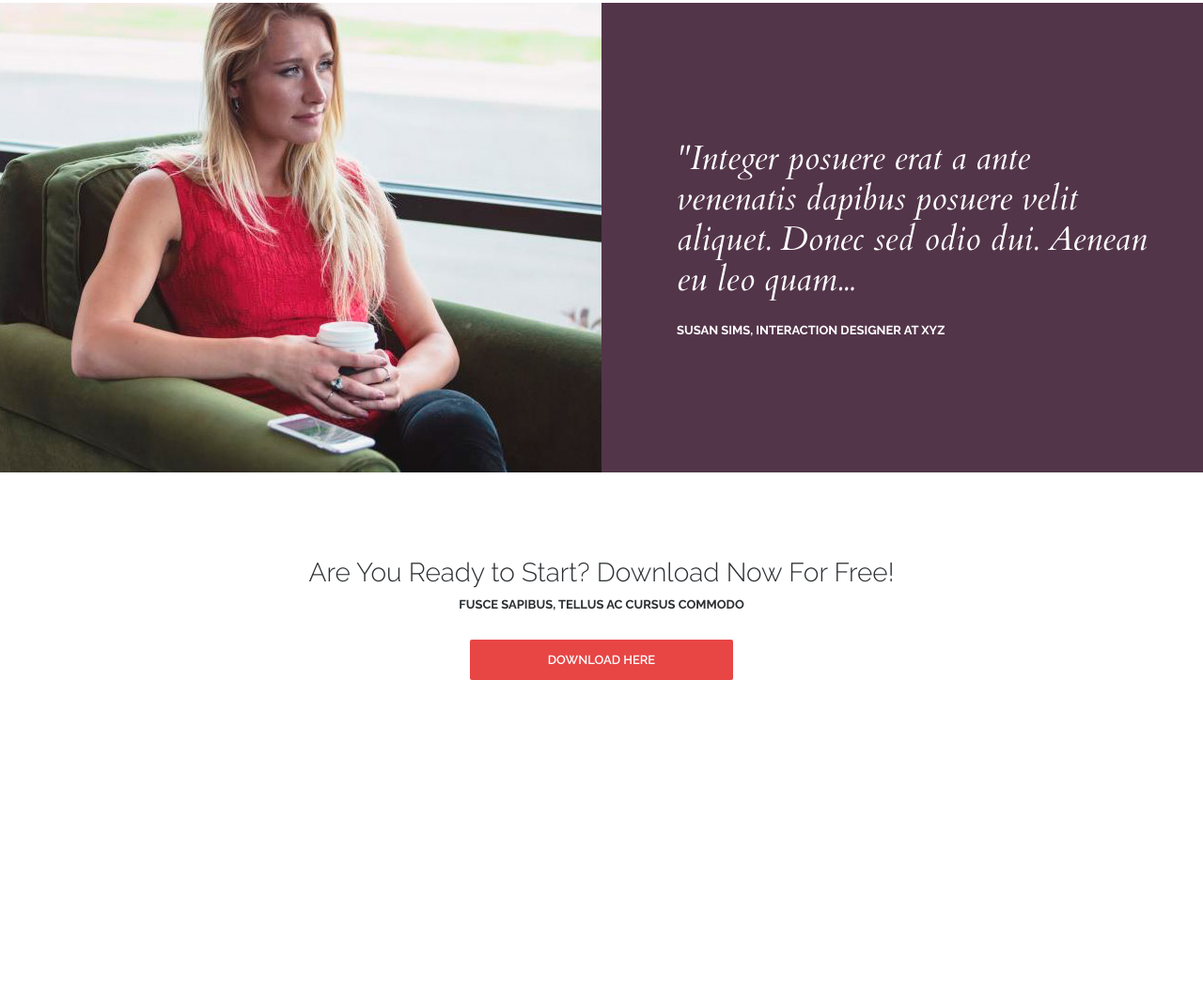
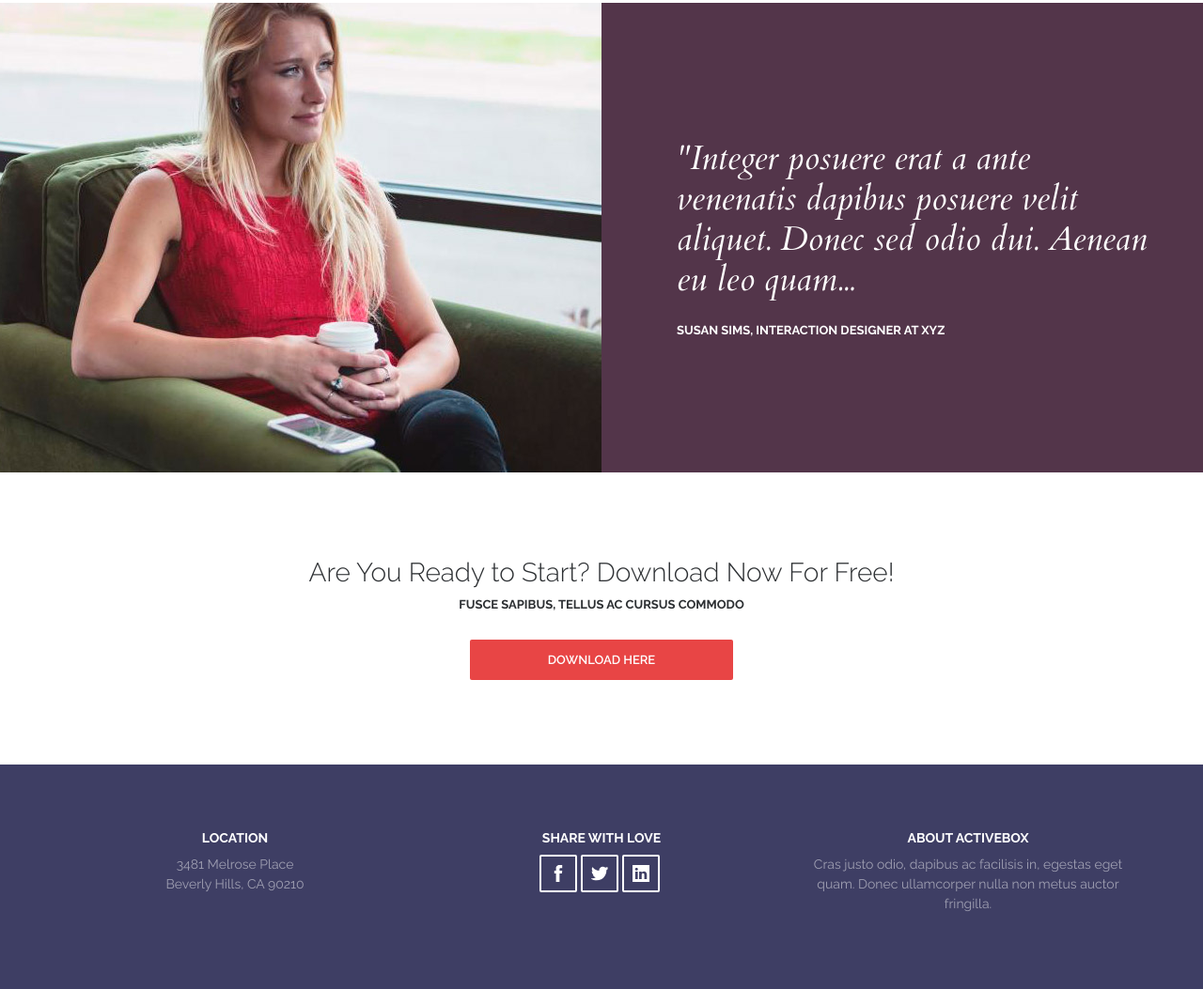
Before and after one commit to EugenPriymak/tng02, a plain HTML site: page index.html in a window 1280 px wide. Shown: the part 2892-3945 px from the top of the page at 94% size. Before the commit the page ends 3706 px from the top, so only its background shows below. Drawn offline with nearby package versions, Linux system fonts and the light colour scheme.

Commit message:
add footer , its content and styles

```diff
--- a/index.html
+++ b/index.html
@@ -341,5 +341,50 @@
                 <a class="btn btn--red btn--long" href="#">Download Here</a>
             </div>
         </div>
+         <!-- Footer-=============-->
+        <footer class="footer">
+            <div class="container">
+                <div class="footer__inner">
+                    <div class="footer__block">
+                    <h4 class="footer__title">Location</h4>
+                    <address class="footer__address">
+                        <div>3481 Melrose Place</div>
+                        <div>Beverly Hills, CA 90210</div>
+                    </address>
+                    </div>
+
+                    <div class="footer__block">
+                        <h4 class="footer__title">Share with Love</h4>
+                        <div class="social social--footer">
+                            <a class="social__item" href="#" target="_blank">
+                                <svg class="social__icon">
+                                    <use xlink:href="#facebook"></use>
+                                </svg>
+                            </a>
+
+                            <a class="social__item" href="#" target="_blank">
+                                <svg class="social__icon">
+                                    <use xlink:href="#twitter"></use>
+                                </svg>
+                            </a>
+
+                            <a class="social__item" href="#" target="_blank">
+                                <svg class="social__icon">
+                                    <use xlink:href="#in"></use>
+                                </svg>
+                            </a>
+
+                        </div>
+                        </div>
+
+                    <div class="footer__block">
+                        <h4 class="footer__title">About ActiveBox</h4>
+                        <div class="footer__text">
+                            <p>Cras justo odio, dapibus ac facilisis in, egestas eget quam. Donec ullamcorper nulla non metus auctor fringilla.</p>
+                        </div>
+                    </div>
+                </div>
+            </div>
+        </footer>
     </body>
 </html>
--- a/style.css
+++ b/style.css
@@ -264,6 +264,9 @@ margin-bottom: 60px;
     display: flex;
 
 }
+.social--footer {
+    justify-content: center   ;
+}
 .social__item {
     display: flex;
     justify-content: center;
@@ -279,7 +282,7 @@ margin-bottom: 60px;
     background-color: #e8ecee;
 }
 .social__item:hover .social__icon {
-    fill: #e84545;
+    fill: #000;
 }
 
 .social__icon {
@@ -289,7 +292,19 @@ margin-bottom: 60px;
     transition: .1s linear fill;
 }
 
-/* ====== Team ======*/
+.social--footer .social__item {
+    background-color: transparent;
+    border-width: 2px;
+    border-color: #fff;
+    border-radius: 2px;
+}
+.social--footer .social__item:hover {
+    background-color: #fff;
+}
+.social--footer .social__icon {
+    fill: #fff;
+}
+/* ====== Reviews ======*/
 
 .reviews {
     background-color: #53354a;
@@ -355,3 +370,38 @@ margin-bottom: 60px;
     font-weight: 700;
     text-transform: uppercase;
 }
+
+/* ====== Footer ======*/
+
+.footer {
+    padding: 70px 0;
+    background-color: #3e3e64;
+}
+.footer__inner {
+    display: flex;
+    flex-wrap: wrap;
+}
+.footer__block {
+    padding: 0 15px;
+    width: 33.333333%;
+    text-align: center;
+
+}
+.footer__title {
+    margin-bottom: 10px;
+    font-size: 14px;
+    font-weight: 700;
+    color: #fff;
+    text-transform: uppercase;
+}
+.footer__address {
+    color: rgba(255, 255, 255, .5);
+    font-style: normal;
+    font-size: 14px;
+    line-height: 1.5;
+}
+.footer__text {
+    color: rgba(255, 255, 255, .5);
+    font-size: 14px;
+    line-height: 1.5;
+}
```
